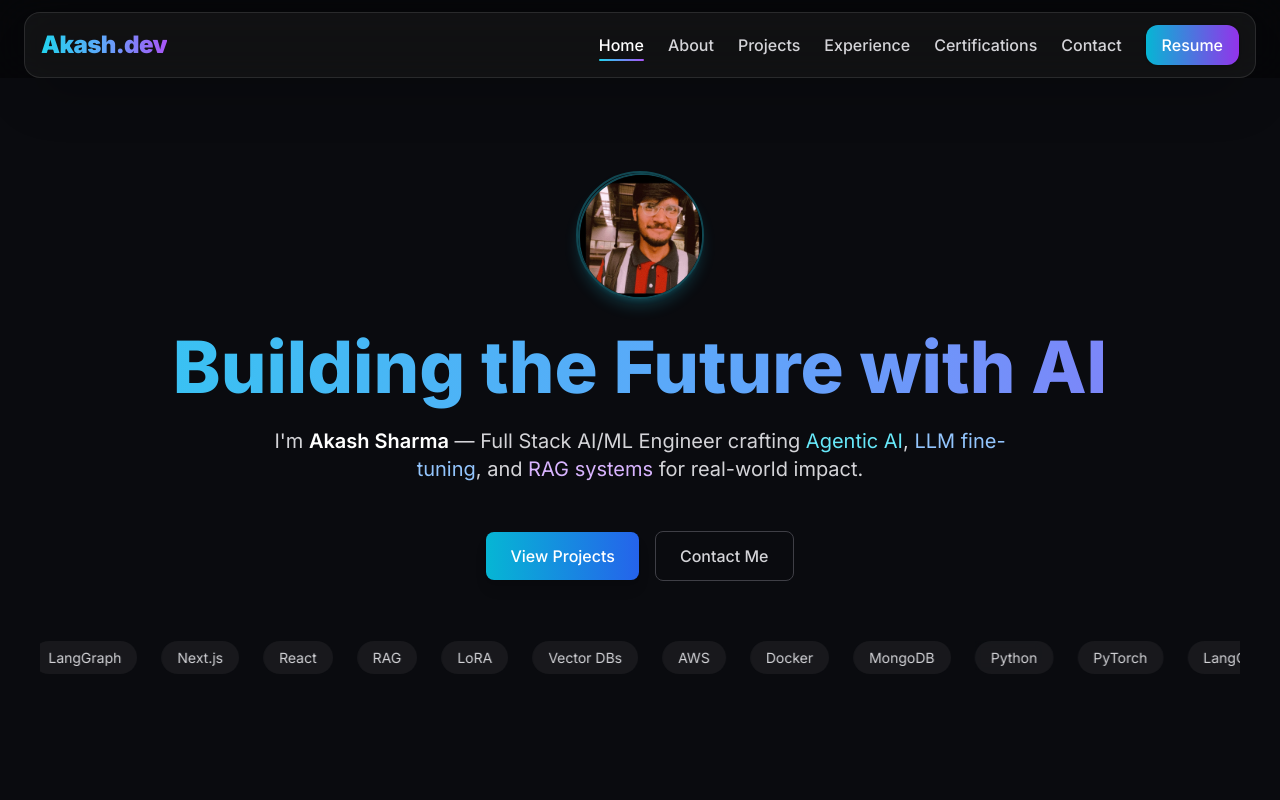
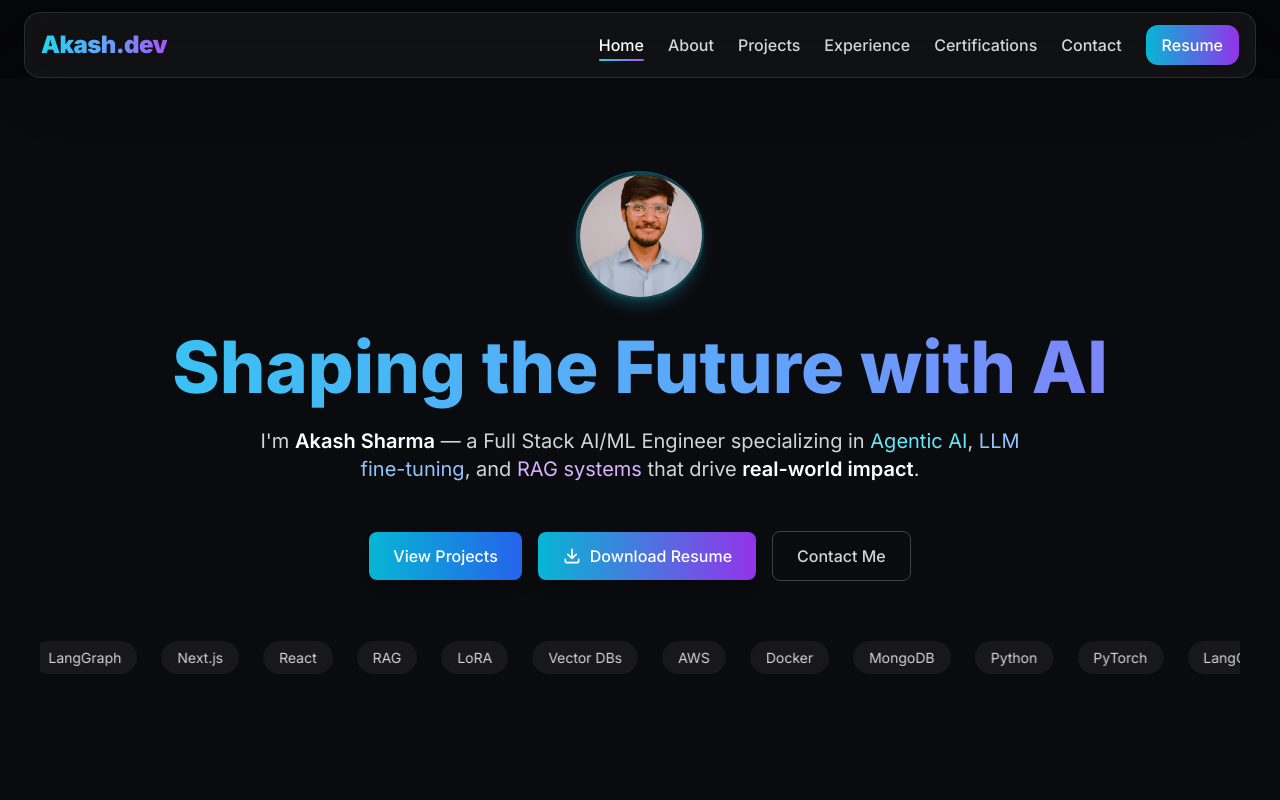
Before and after one commit to akasharts888/portfolio-next, a Next.js app: page / in a window 1280 px wide. Shown: the top 800 px of the page. Built offline with nearby package versions, Linux system fonts and the light colour scheme.

Commit message:
Changes my profile picture and remove demo link

```diff
--- a/src/app/page.js
+++ b/src/app/page.js
@@ -32,7 +32,7 @@ export default function Home() {
           className="text-4xl sm:text-6xl md:text-7xl font-extrabold leading-tight"
         >
           <span className="bg-gradient-to-r from-cyan-400 via-blue-400 to-purple-500 text-transparent bg-clip-text animate-gradient">
-            Building the Future with AI
+            Shaping the Future with AI
           </span>
         </motion.h1>
         <motion.p
@@ -41,11 +41,12 @@ export default function Home() {
           transition={{ delay: 0.2, duration: 0.5 }}
           className="mt-6 max-w-3xl text-lg sm:text-xl text-zinc-300"
         >
-           I&apos;m <span className="font-semibold text-white">Akash Sharma</span> — Full Stack AI/ML Engineer
-          crafting{" "}
+          I&apos;m <span className="font-semibold text-white">Akash Sharma</span> — a Full Stack AI/ML Engineer
+          specializing in{" "}
           <span className="text-cyan-300">Agentic AI</span>,{" "}
           <span className="text-blue-300">LLM fine-tuning</span>, and{" "}
-          <span className="text-purple-300">RAG systems</span> for real-world impact.
+          <span className="text-purple-300">RAG systems</span> that drive{" "}
+          <span className="font-semibold text-white">real-world impact</span>.
         </motion.p>
         <motion.div
           initial={{ opacity: 0 }}
@@ -59,6 +60,29 @@ export default function Home() {
           >
              View Projects
           </Link>
+          <motion.a
+            href="https://drive.google.com/uc?export=download&id=1bRZ4ARR5cTnHKjosU7H5v8JTnfehJZQZ"
+            download
+            whileHover={{ scale: 1.1 }}
+            whileTap={{ scale: 0.95 }}
+            className="px-6 py-3 rounded-lg bg-gradient-to-r from-cyan-500 to-purple-600 text-white font-medium shadow-lg hover:shadow-purple-500/30 transition flex items-center gap-2"
+          >
+            <svg
+              xmlns="http://www.w3.org/2000/svg"
+              className="h-5 w-5"
+              fill="none"
+              viewBox="0 0 24 24"
+              stroke="currentColor"
+            >
+              <path
+                strokeLinecap="round"
+                strokeLinejoin="round"
+                strokeWidth={2}
+                d="M4 16v2a2 2 0 002 2h12a2 2 0 002-2v-2M7 10l5 5m0 0l5-5m-5 5V4"
+              />
+            </svg>
+            Download Resume
+          </motion.a>
           <Link
             href="/contact"
             className="border border-zinc-700 text-zinc-300 px-6 py-3 rounded-lg font-medium transition-all hover:border-zinc-600 hover:text-white"
--- a/src/app/projects/[id]/page.js
+++ b/src/app/projects/[id]/page.js
@@ -41,11 +41,15 @@ export default function ProjectDetails({ params }) {
                   href={project.link}
                   target="_blank"
                   rel="noopener noreferrer"
-                  className="inline-flex items-center bg-gradient-to-r from-cyan-500 to-blue-600 text-white px-4 py-2 rounded-lg font-medium transition-all hover:from-cyan-600 hover:to-blue-700"
-                >
-                  Live Demo
-                  <svg className="w-4 h-4 ml-2" fill="none" stroke="currentColor" viewBox="0 0 24 24">
-                    <path strokeLinecap="round" strokeLinejoin="round" strokeWidth={2} d="M10 6H6a2 2 0 00-2 2v10a2 2 0 002 2h10a2 2 0 002-2v-4M14 4h6m0 0v6m0-6L10 14" />
+                  className="inline-flex items-center bg-gradient-to-r from-gray-700 to-gray-900 text-white px-4 py-2 rounded-lg font-medium transition-all hover:from-gray-800 hover:to-black"
+          >
+                  View Repo
+                  <svg
+                    className="w-4 h-4 ml-2"
+                    fill="currentColor"
+                    viewBox="0 0 24 24"
+                  >
+                    <path d="M12 .5C5.73.5.5 5.73.5 12c0 5.1 3.29 9.42 7.86 10.95.58.11.79-.25.79-.56 0-.28-.01-1.02-.02-2-3.2.7-3.88-1.54-3.88-1.54-.53-1.35-1.3-1.71-1.3-1.71-1.06-.72.08-.71.08-.71 1.17.08 1.79 1.2 1.79 1.2 1.04 1.78 2.73 1.27 3.4.97.11-.75.41-1.27.74-1.56-2.55-.29-5.23-1.28-5.23-5.7 0-1.26.45-2.29 1.19-3.1-.12-.29-.52-1.46.11-3.04 0 0 .97-.31 3.18 1.18a11.1 11.1 0 0 1 2.9-.39c.99 0 1.99.13 2.9.39 2.2-1.49 3.17-1.18 3.17-1.18.64 1.58.24 2.75.12 3.04.74.81 1.18 1.84 1.18 3.1 0 4.43-2.68 5.41-5.23 5.69.42.36.79 1.08.79 2.18 0 1.58-.01 2.86-.01 3.25 0 .31.21.67.8.55A10.5 10.5 0 0 0 23.5 12C23.5 5.73 18.27.5 12 .5z"/>
                   </svg>
                 </a>
               )}
--- a/src/components/Navbar.js
+++ b/src/components/Navbar.js
@@ -73,7 +73,7 @@ export default function Navbar() {
               </ul>
               {/* Resume Button (Desktop) */}
               <motion.a
-                href="https://drive.google.com/file/d/10Ew83Bx0_3F8MQK3yzThgdVlyylNblTV/view?usp=drive_link"
+                href="https://drive.google.com/uc?export=download&id=1bRZ4ARR5cTnHKjosU7H5v8JTnfehJZQZ"
                 target="_blank"
                 rel="noopener noreferrer"
                 whileHover={{ scale: 1.1 }}
--- a/src/data/projects.js
+++ b/src/data/projects.js
@@ -7,7 +7,7 @@ const projects = [
       longDescription:
         "AutoResearcher is an intelligent, agentic AI system that automates the end-to-end research process. It uses LangGraph to orchestrate multiple autonomous nodes for distinct tasks like query planning, memory validation, structured web research, contextual summarization, critique/review, and iterative rewriting for quality assurance. The system leverages a hybrid memory layer (MongoDB + Pinecone) to recall past research and avoid redundancy. The backend is powered by FastAPI for efficiency, while the React-based frontend delivers a research-focused UX/UI with interactive summaries, sources, and reports. This project demonstrates the application of multi-agent systems to real-world knowledge discovery and academic/market research workflows.",
       tech: ["LangGraph", "Pinecone", "MongoDB", "FastAPI", "React"],
-      link: "https://github.com/yourusername/auto-researcher",
+      link: "https://github.com/akasharts888/AutoResearcher",
       featured: true,
       gallery: ['/Images/AutoResearcher/AutoResearcher-Second-Page.jpg','/Images/AutoResearcher/AutoResearcher-fourth-Page.jpg']
     },
@@ -19,7 +19,7 @@ const projects = [
       longDescription:
         "Cohort Hive is a personalized AI-powered tutoring platform built to simulate the role of a dedicated mentor. It adapts to individual learner needs by teaching new concepts daily, conducting quizzes to reinforce past knowledge, and dynamically adjusting the learning path based on progress. The system also enforces mentor-like accountability by ensuring no redundant lessons and encouraging consistent engagement. Built using React and Node.js for the frontend and FastAPI for backend services, it leverages LangGraph for orchestrating agentic learning workflows. Cohort Hive represents a fusion of adaptive learning technology and intelligent automation, making education more structured, interactive, and engaging.",
       tech: ["React", "Node.js", "FastAPI", "LangGraph"],
-      link: "https://github.com/yourusername/cohort-hive",
+      link: "https://github.com/akasharts888/CohortHive",
       featured: true,
       gallery: ['/Images/Cohort-Hive/Cohort-1.jpg','/Images/Cohort-Hive/Cohort-2.jpg','/Images/Cohort-Hive/Cohort-3.jpg','/Images/Cohort-Hive/Cohort-4.jpg']
 
@@ -86,7 +86,7 @@ const projects = [
 
     This makes the workflow more robust, efficient, and explainable compared to standard RAG setups.`,
       tech: ["CrewAI", "Chroma", "Binary Quantization", "Streamlit", "Llama-3-70B", "Tavily"],
-      link: "https://github.com/yourusername/Medical-Agentic-Workflow",
+      link: "https://github.com/akasharts888/Medical-Agentic-Workflow",
       featured: true,
       gallery: ['/Images/MedicalAgenticWorkflow/Medical-Agent-2.jpg']
 
@@ -97,7 +97,7 @@ const projects = [
       description:
         "Designed a regression pipeline on Amazon Reviews dataset using ML models and fine-tuned LLaMA 3.1-8B, achieving 49.2% performance over 47.5% baseline with limited data. Integrated Weights & Biases for experiment tracking.",
       tech: ["LLaMA 3.1-8B", "HuggingFace", "W&B"],
-      link: "https://github.com/yourusername/llama-finetuning",
+      link: "https://github.com/akasharts888/Finetuning",
       featured : true
     },
     {
@@ -106,7 +106,7 @@ const projects = [
       description:
         "Built an end-to-end image captioning model with InceptionV3 encoder + LSTM decoder, trained on custom dataset. Implemented custom inference pipeline for dynamic caption prediction.",
       tech: ["PyTorch", "CNN", "RNN", "LSTM"],
-      link: "https://github.com/yourusername/image-caption-generator",
+      link: "https://github.com/akasharts888/Image-Caption-Generator",
     },
   ]
 
```
Also changed, not shown: public/Images/me-img.jpg.
